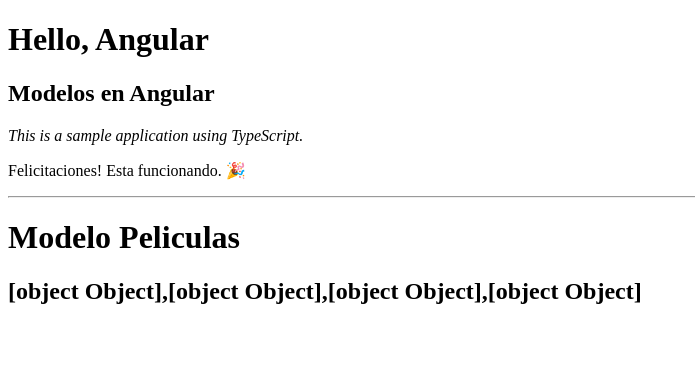
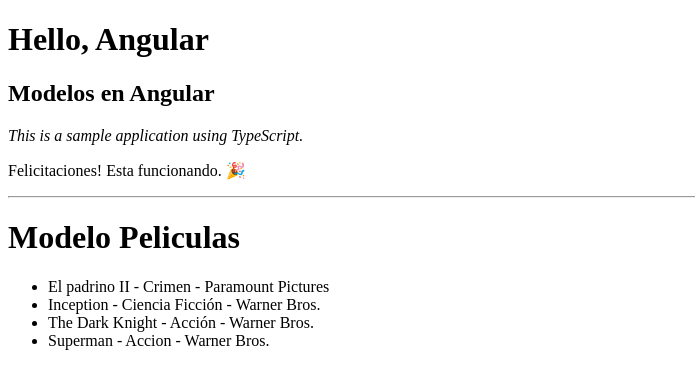
Before and after one commit to Juan8516/03.-Angular, an Angular app: page / in a window 1280 px wide. Shown: the top 388 px of the page, without its empty margins (0-695 px from the left). Built offline with nearby package versions, Linux system fonts and the light colour scheme.

Commit message:
uso de modelos: recorrer arrays en los modelos

```diff
--- a/src/app/components/peliculas/peliculas.html
+++ b/src/app/components/peliculas/peliculas.html
@@ -1,4 +1,9 @@
 <hr>
 
 <h1>{{titulo}}</h1>
-<h2>{{peliculas}}</h2>
+
+<ul>
+  @for (pelicula of peliculas; track pelicula.id) {
+    <li>{{pelicula.titulo}} - {{pelicula.genero}} - {{pelicula.plataforma}}</li>
+  }
+</ul>
--- a/src/app/components/peliculas/peliculas.ts
+++ b/src/app/components/peliculas/peliculas.ts
@@ -15,13 +15,15 @@
   constructor() {
     this.titulo = 'Modelo Peliculas';
     this.peliculas = [
-      new Pelicula('El Padrino', 'Crimen', 'Francis Ford Coppola', 1972, 'Paramount Pictures', false),
-      new Pelicula('Inception', 'Ciencia Ficción', 'Christopher Nolan', 2010, 'Warner Bros.', true),
-      new Pelicula('The Dark Knight', 'Acción', 'Christopher Nolan', 2008, 'Warner Bros.', true),
-      new Pelicula('Superman', 'Accion', 'James Gunn', 2025, 'Warner Bros.', true)
+      new Pelicula(1, 'El Padrino', 'Crimen', 'Francis Ford Coppola', 1972, 'Paramount Pictures', false),
+      new Pelicula(2, 'Inception', 'Ciencia Ficción', 'Christopher Nolan', 21, 'Warner Bros.', true),
+      new Pelicula(3, 'The Dark Knight', 'Acción', 'Christopher Nolan', 28, 'Warner Bros.', true),
+      new Pelicula(4, 'Superman', 'Accion', 'James Gunn', 2025, 'Warner Bros.', true)
     ];
   }
   ngOnInit() {
     console.log(this.peliculas);
+
+    this.peliculas[0].titulo = 'El padrino II';
   }
 }
--- a/src/app/models/pelicula.ts
+++ b/src/app/models/pelicula.ts
@@ -1,6 +1,7 @@
 export class Pelicula {
 
   constructor(
+      public id: number,
       public titulo: string,
       public genero: string,
       public director: string,
```
